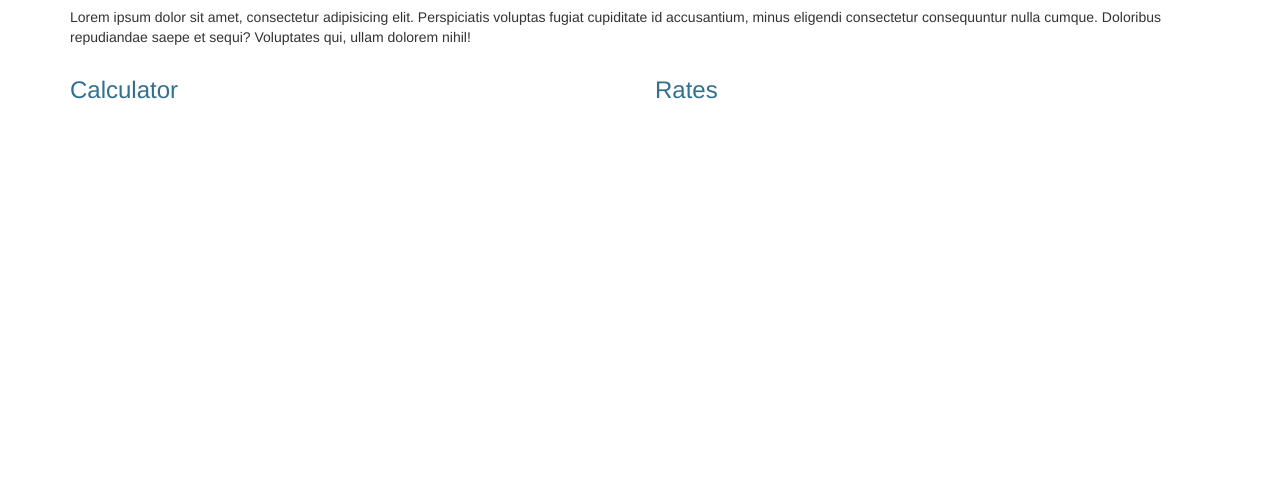
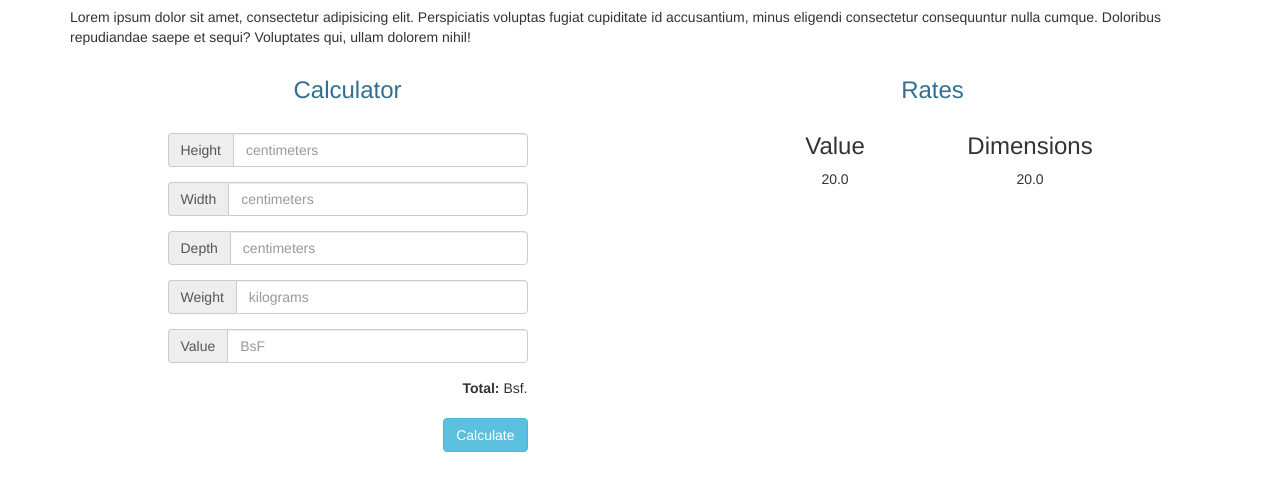
Before and after one commit to frankjdelgado/MailcourierSAP, a website: page index.html in a window 1280 px wide. Shown: the part 135-626 px from the top of the page. Drawn offline with nearby package versions, Linux system fonts and the light colour scheme; some packages are replaced by stand-ins of ours.

Commit message:
home template

```diff
--- a/scripts/controller/homeCtrl.js
+++ b/scripts/controller/homeCtrl.js
@@ -2,4 +2,18 @@ angular
 	.module('mcapp')
 	.controller('homeCtrl', ['$scope', function($scope){
 		$scope.title = "Welcome!";
+
+		// Calculator
+		$scope.calculate = function(){
+
+			$http.get('',{
+				'email': that.user.email,
+				'password': that.user.password
+			})
+			.success(function(data){
+				localStorageService.set('login_token',data.login_token);
+				localStorageService.set('id',data.id);
+			})
+		};
+
 	}]);
--- a/templates/home.html
+++ b/templates/home.html
@@ -4,11 +4,59 @@
 			<h1>{{ title }}</h1>
 			<p>Lorem ipsum dolor sit amet, consectetur adipisicing elit. Perspiciatis voluptas fugiat cupiditate id accusantium, minus eligendi consectetur consequuntur nulla cumque. Doloribus repudiandae saepe et sequi? Voluptates qui, ullam dolorem nihil!</p>
 		</div>
-		<div class="col-xs-12 col-md-6">
-			<h3 class="text-info">Calculator</h3>
+		<div class="col-xs-12 col-md-offset-1 col-md-4">
+			<h3 class="text-info text-center">Calculator</h3>
+			<br/>
+			<div class="form-group">
+				<div class="input-group">
+				  <div class="input-group-addon text-capitalize">Height</div>
+				  <input id="height" class="form-control" type="text" placeholder="centimeters">
+				</div>
+			</div>
+			<div class="form-group">
+				<div class="input-group">
+				  <div class="input-group-addon text-capitalize">Width</div>
+				  <input id="width" class="form-control" type="text" placeholder="centimeters">
+				</div>
+			</div>
+			<div class="form-group">
+				<div class="input-group">
+				  <div class="input-group-addon text-capitalize">Depth</div>
+				  <input id="depth" class="form-control" type="text" placeholder="centimeters">
+				</div>
+			</div>
+			<div class="form-group">
+				<div class="input-group">
+				  <div class="input-group-addon text-capitalize">Weight</div>
+				  <input id="weight" class="form-control" type="text" placeholder="kilograms">
+				</div>
+			</div>
+			<div class="form-group">
+				<div class="input-group">
+				  <div class="input-group-addon text-capitalize">Value</div>
+				  <input id="value" class="form-control" type="text" placeholder="BsF">
+				</div>
+			</div>
+			<div class="form-group text-right">
+				<label for="price">Total:</label>
+				<span name="price"><span id="price"></span> Bsf.</span>
+			</div>
+			<div class="form-group text-right">
+				<button type="button" class="btn btn-info text-capitalize" id="calc">calculate</button>
+			</div>
 		</div>
-		<div class="col-xs-12 col-md-6">
-			<h3 class="text-info">Rates</h3>
+		<div class="col-xs-12 col-md-offset-2 col-md-4">
+			<h3 class="text-info text-center">Rates</h3>
+			<div class="row">
+				<div class="col-xs-12 col-md-6">
+					<h3 class="text-center">Value</h3>
+					<p class="text-bold text-center">20.0</p>
+				</div>
+				<div class="col-xs-12 col-md-6">
+					<h3 class="text-center">Dimensions</h3>
+					<p class="text-bold text-center">20.0</p>
+				</div>
+			</div>
 		</div>
 	</div>
 
```
